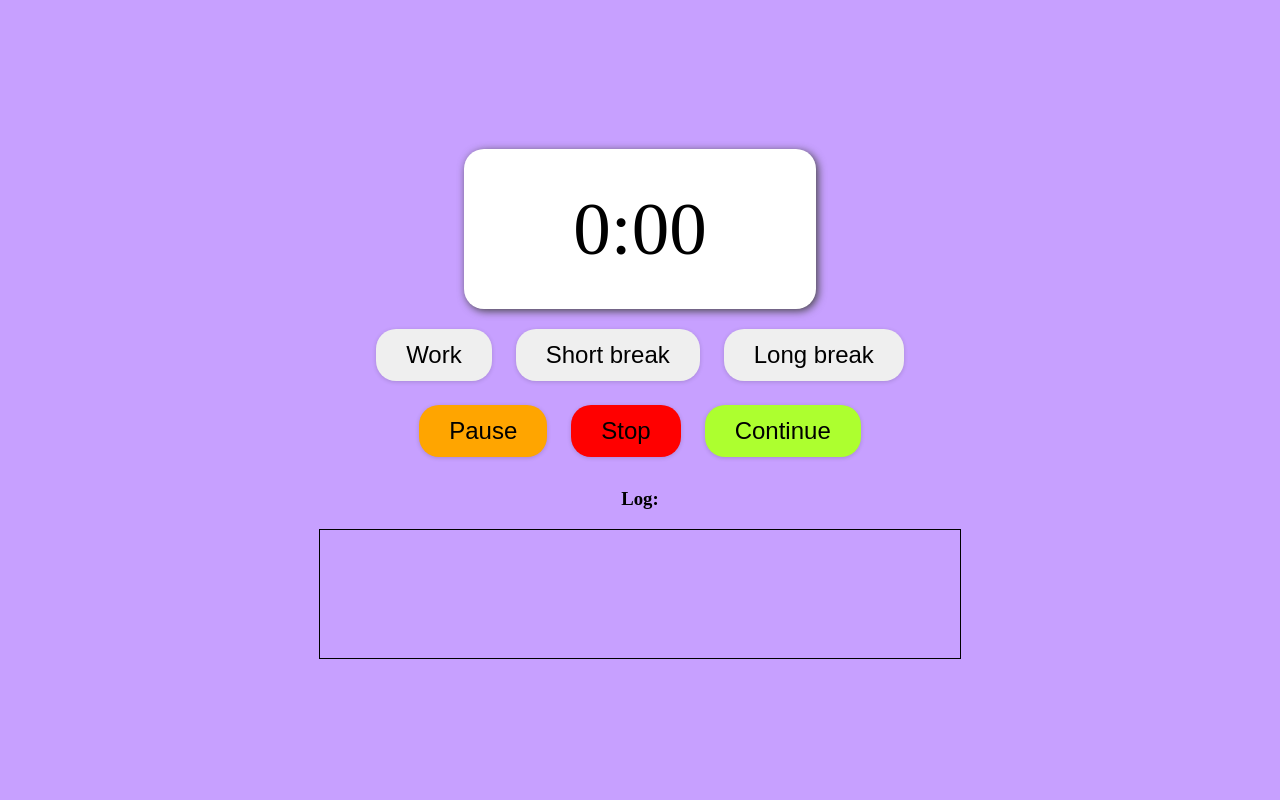
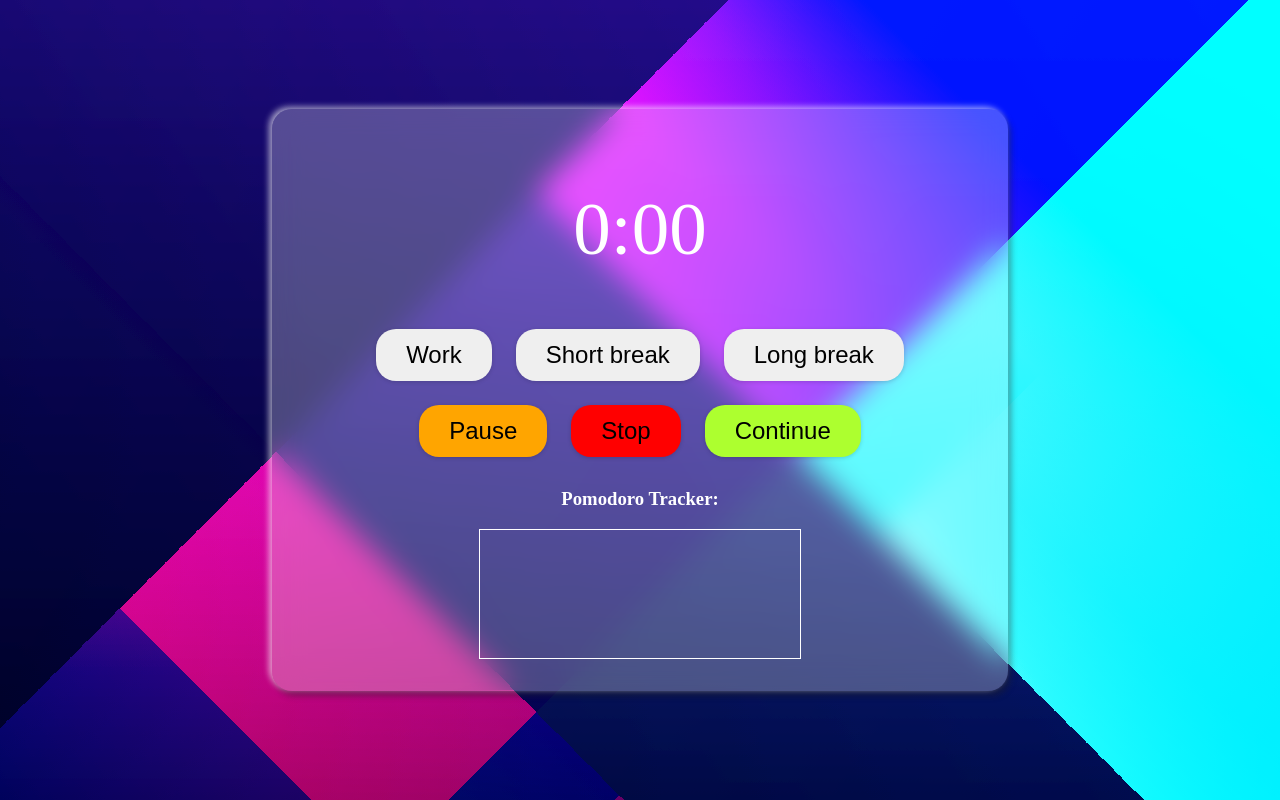
Before and after one commit to alanacapcreates/WWDC-PomodoroTimer-0921, a plain HTML site: page index.html in a window 1280 px wide. Drawn offline with Linux system fonts and the light colour scheme.

Commit message:
stylingggg

```diff
--- a/index.css
+++ b/index.css
@@ -1,6 +1,9 @@
 html, body {
     margin: 0;
     padding: 0;
+}
+h3{
+    color: #fff;
 }
 button {
     /* width: 10em;
@@ -35,7 +38,10 @@ button:hover {
 }
 
 .container {
-    background-color: #C7A0FF;
+    background: rgb(28,34,107);
+    /* Gradient courtesy of https://gradienta.io/fearless-hue */
+    background: linear-gradient(123deg, #FFFFFF 0%, #00B2FF 100%), linear-gradient(236deg, #BAFF99 0%, #005E64 100%), linear-gradient(180deg, #FFFFFF 0%, #002A5A 100%), linear-gradient(225deg, #0094FF 20%, #BFF4ED 45%, #280F34 45%, #280F34 70%, #FF004E 70%, #E41655 85%, #B30753 85%, #B30753 100%), linear-gradient(135deg, #0E0220 15%, #0E0220 35%, #E40475 35%, #E40475 60%, #48E0E4 60%, #48E0E4 68%, #D7FBF6 68%, #D7FBF6 100%);
+background-blend-mode: overlay, overlay, overlay, darken, normal;
     flex-direction: column;
     align-items: center;
     height: 100vh;
@@ -50,10 +56,25 @@ button {
 .timer {
     height: 8em;
     width: 20em;
-    background-color: white;
-    box-shadow: 2px 2px 8px #444;
+    /* background-color: white; */
+    color: rgb(255, 255, 255);;
+
     align-items: center;
     padding: 1em;
+
+}
+.box{
+    display: flex;
+    flex-direction: column;
+    align-items: center;
+    justify-content: center;
+    padding: 2rem 3rem;
+    width: 50vw;
+    backdrop-filter: blur(15px);
+    background-color: rgba(255, 255, 255, 0.274);
+    box-shadow: -3px -2px 6px rgba(255, 255, 255, 0.623), 3px 5px 6px rgba(34, 34, 34, 0.411);
+    -webkit-backdrop-filter: blur(20px);
+    border-radius:20px;
 }
 
 .timer p {
@@ -62,7 +83,7 @@ button {
 .log{
     width: 50%;
     height: 8em;
-    border: 1px solid #000;
+    border: 1px solid #fff;
     overflow-y: scroll;
 }
 #log h4, #log p{
--- a/index.html
+++ b/index.html
@@ -4,6 +4,9 @@
     </head>
     <body>
         <div class="container">
+            <div class="box">
+
+
             <div class="timer">
                 <p id="time-display">0:00</p>
             </div>
@@ -17,10 +20,12 @@
                 <button class="stop-btn" id="stop-btn">Stop</button>
                 <button class="continue-btn" id="continue-btn">Continue</button>
             </div>
-            <h3>Log:</h3>
+            <h3>Pomodoro Tracker:</h3>
             <div class="log">
                 <div id="log"></div>
             </div>
+            </div>
+
         </div>
         <script src="index.js"></script>
     </body>
```
